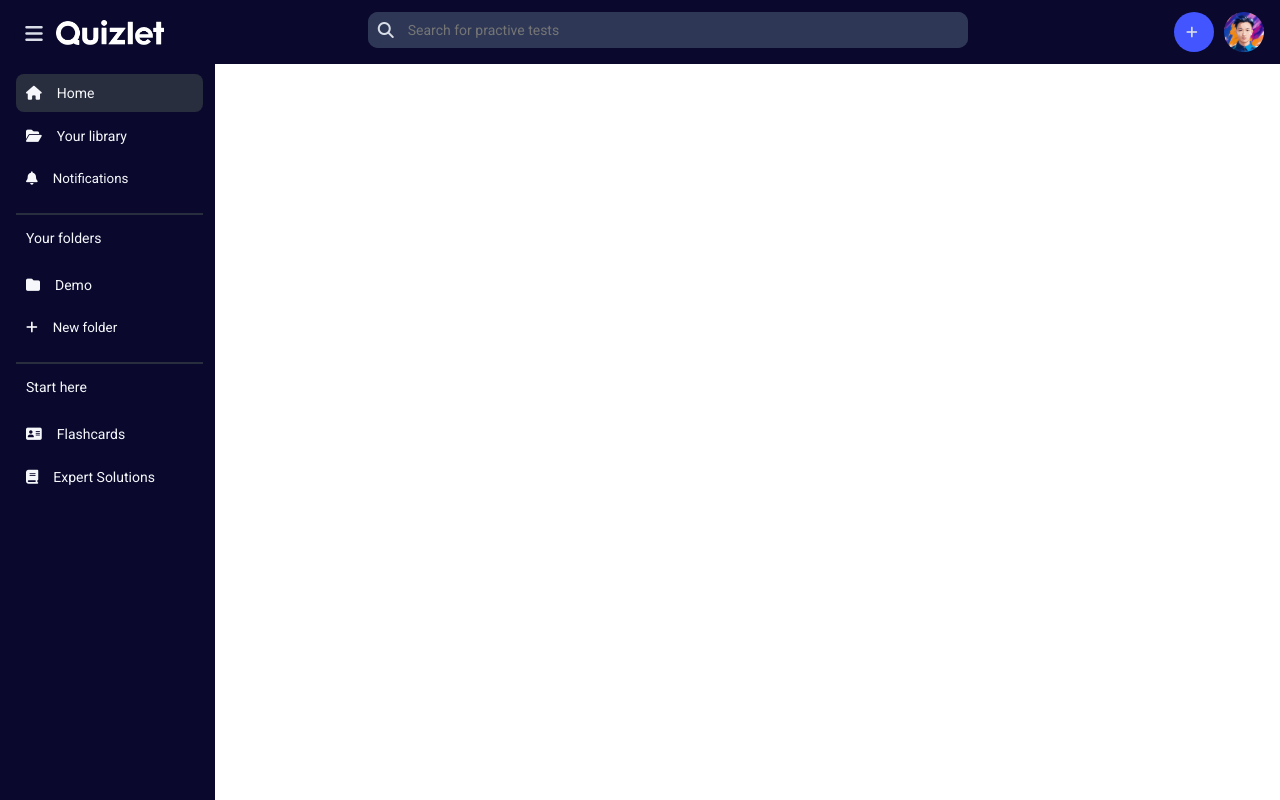
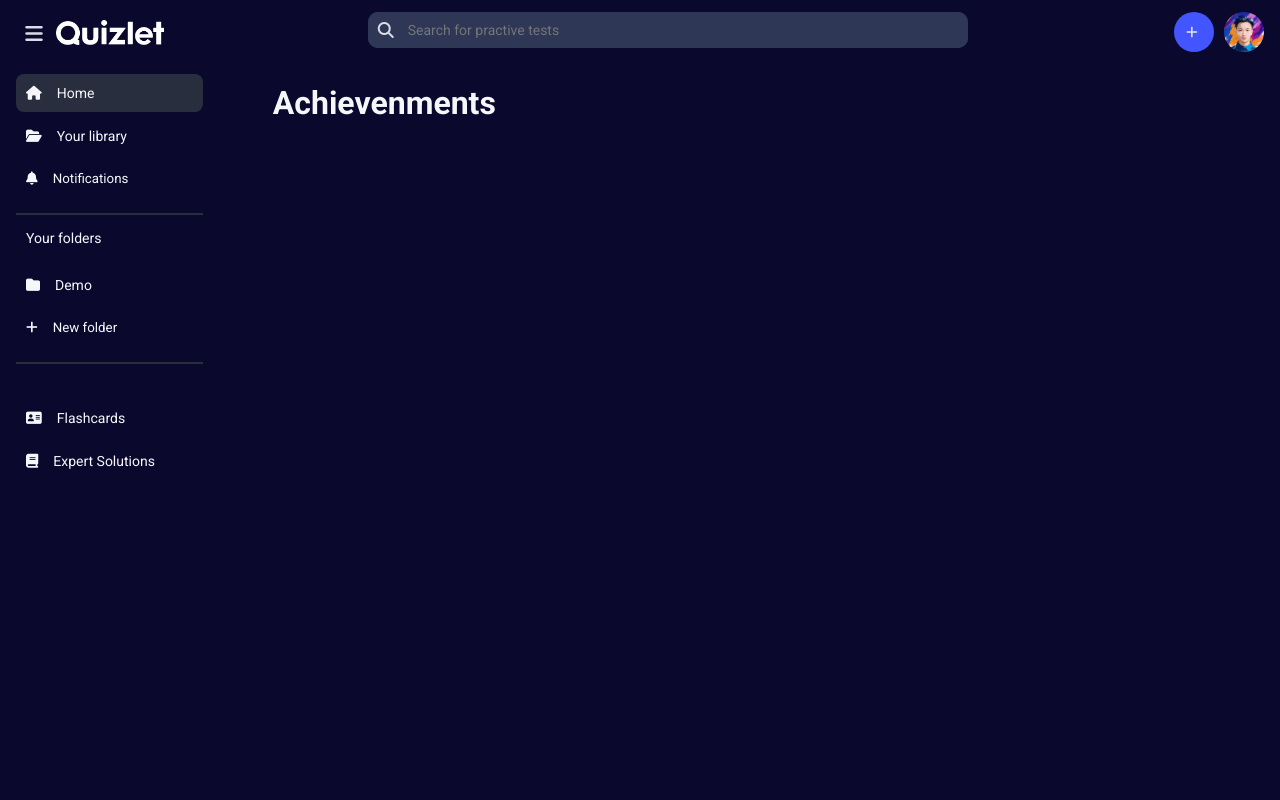
Before and after one commit to tnanh1407/quizletWebApp, a React (Vite) app in the folder FrontEnd/: page /class-item in a window 1280 px wide. Built offline with nearby package versions, Linux system fonts and the light colour scheme.

Commit message:
update họp 9/10

```diff
--- a/FrontEnd/src/App.jsx
+++ b/FrontEnd/src/App.jsx
@@ -17,6 +17,9 @@ import "./components/Navbar/Page/YourLibrary/LibraryChildren/ExpertSolution/CssE
 import "./components/Navbar/Page/YourLibrary/LibraryChildren/FlashCard/CssFlashCard.css";
 import "./components/Navbar/Page/YourLibrary/LibraryChildren/Folders/CssFolders.css";
 import "./components/Navbar/Page/YourLibrary/LibraryChildren/PracticeTests/CssPracticeTests.css";
+import "./components/Achievements/CssAchievements.css";
+// Thêm Css Component
+
 import Header from "./components/Header/Header.jsx";
 import MainContent from "./components/MainContent/MainContent.jsx";
 import Navbar from "./components/Navbar/Navbar.jsx";
@@ -33,6 +36,8 @@ import ExpertSolutions from "./components/Navbar/Page/ExpertSolution/ExpertSolut
 import FlashCard from "./components/FlashCardItems/FlashCard.jsx";
 import SettingAccount from "./components/SettingAccount/SettingAccount.jsx";
 import SectionClass from "./components/Sections/SectionClass/SectionClass.jsx";
+import Achievements from "./components/Achievements/Achievements.jsx";
+// Thêm Component
 
 function App() {
   const [isPadded, setIsPadded] = useState(true);
@@ -67,15 +72,15 @@ function App() {
             path="/settingaccount"
             element={<SettingAccount isPadded={isPadded} />}
           />
-
+          <Route path="/class" element={<SectionClass isPadded={isPadded} />} />
           <Route
-            path="/class"
-            element={<SectionClass isPadded={isPadded} />}
+            path="/achievenments"
+            element={<Achievements isPadded={isPadded} />}
           />
-          {/* <Route
-            path="/flashcard/:idflashcard"
-            element={<FlashCard isPadded={isPadded} />}
-          /> */}
+          <Route
+            path="/class-item"
+            element={<Achievements isPadded={isPadded} />}
+          />
         </Routes>
       </Router>
     </>
--- /dev/null
+++ b/FrontEnd/src/components/Achievements/Achievements.jsx
@@ -0,0 +1,14 @@
+export default function Achievements({ isPadded }) {
+  return (
+    <div
+      className="main flex"
+      style={{ paddingLeft: isPadded ? "200px" : "60px" }}
+    >
+      <div className="maincontent">
+        <div className="main-content">
+          <h1>Achievenments</h1>
+        </div>
+      </div>
+    </div>
+  );
+}
--- a/FrontEnd/src/components/Footer/Footer.jsx
+++ b/FrontEnd/src/components/Footer/Footer.jsx
@@ -1,4 +1,4 @@
-export default function Footer(){
+export default function Footer() {
   return (
     <div className="footer flex">
       <div className="footer-other flex">
@@ -13,5 +13,5 @@ export default function Footer(){
         <p>English</p>
       </div>
     </div>
-    )
+  );
 }
--- a/FrontEnd/src/components/Header/Header.jsx
+++ b/FrontEnd/src/components/Header/Header.jsx
@@ -1,6 +1,6 @@
 import account from "../../assets/img/account.jpg";
 import logo from "../../assets/img/logoQ.png";
-import React, { useState, useEffect, useRef } from 'react';
+import React, { useState, useEffect, useRef } from "react";
 import { Link } from "react-router-dom";
 
 export default function Header() {
@@ -19,13 +19,11 @@ export default function Header() {
   //     };
   //   }, [toggleaccountRef]);
 
-
   const [isOpenAccount, setIsOpenAccount] = useState(false);
 
   const toggleAcconut = () => {
     setIsOpenAccount(!isOpenAccount);
   };
-
 
   const [isAddFolder, setIsAddFolder] = useState(false);
 
@@ -89,7 +87,7 @@ export default function Header() {
             </div>
           </div>
           <div className="account-setting">
-            <Link to="/">
+            <Link to="/achievenments">
               <div className="setting-item flex">
                 <i className="fa-solid fa-trophy"></i>
                 <p>Achievements</p>
--- a/FrontEnd/src/components/Navbar/Navbar.jsx
+++ b/FrontEnd/src/components/Navbar/Navbar.jsx
@@ -140,8 +140,44 @@ export default function Navbar({ togglePadding }) {
             </div>
           </div>
         </div>
+        {/* <div className="navbar-two">
+          <p className={isCollapsed ? "hidden" : "block"}>Quizizz</p>
+          <Link to="/" onClick={() => handleActive("flashcards")}>
+            <div
+              className={`navbar-a flex ${
+                activeItem === "flashcards" ? "active" : ""
+              }`}
+              id="navbar-one-flash-cards"
+            >
+              <i className="fa-solid fa-address-card"></i>
+              <p className={isCollapsed ? "hidden" : "block"}>Create Quizizz</p>
+            </div>
+          </Link>
+          <Link to="/" onClick={() => handleActive("expert-solutions")}>
+            <div
+              className={`navbar-a flex ${
+                activeItem === "expert-solutions" ? "active" : ""
+              }`}
+              id="navbar-one-expert-solutions"
+            >
+              <i className="fa-solid fa-book"></i>
+              <p className={isCollapsed ? "hidden" : "block"}>Enter Code</p>
+            </div>
+          </Link>
+          <Link to="/" onClick={() => handleActive("expert-solutions")}>
+            <div
+              className={`navbar-a flex ${
+                activeItem === "expert-solutions" ? "active" : ""
+              }`}
+              id="navbar-one-expert-solutions"
+            >
+              <i className="fa-solid fa-book"></i>
+              <p className={isCollapsed ? "hidden" : "block"}>Library</p>
+            </div>
+          </Link>
+        </div> */}
         <div className="navbar-three">
-          <p className={isCollapsed ? "hidden" : "block"}>Start here</p>
+          <p className={isCollapsed ? "hidden" : "block"}></p>
           <Link to="/flashcards" onClick={() => handleActive("flashcards")}>
             <div
               className={`navbar-a flex ${
--- a/FrontEnd/src/components/Navbar/Page/FlashCards/FlashCards.jsx
+++ b/FrontEnd/src/components/Navbar/Page/FlashCards/FlashCards.jsx
@@ -108,7 +108,7 @@ export default function FlashCards({ isPadded }) {
               </div>
               <div className="create-flashcard-maincontent flex">
                 <div className="create-flashcard-maincontent-left flex">
-                  {/* <button className="button-import-flashcard-main">
+                  <button className="button-import-flashcard-main">
                     <div className="flex">
                       <i class="fa-solid fa-plus"></i>
                       <p>Import</p>
@@ -122,7 +122,7 @@ export default function FlashCards({ isPadded }) {
                     <div className="lock-flashcard-main">
                       <i class="fa-solid fa-lock"></i>
                     </div>
-                  </button> */}
+                  </button>
                 </div>
                 <div className="create-flashcard-maincontent-right flex">
                   {/* <p>Suggestions</p> */}
@@ -134,16 +134,16 @@ export default function FlashCards({ isPadded }) {
                       <i class="fa-solid fa-gear"></i>
                     </div>
                   </button>
-                  {/* <button className="button-create-flashcard-maincontent-swap">
+                  <button className="button-create-flashcard-maincontent-swap">
                     <div className="create-flashcard-maincontent-swap">
                       <i class="fa-solid fa-right-left"></i>
                     </div>
-                  </button> */}
-                  {/* <button className="button-create-flashcard-maincontent-keyboard">
+                  </button>
+                  <button className="button-create-flashcard-maincontent-keyboard">
                     <div className="create-flashcard-maincontent-keyboard">
                       <i class="fa-solid fa-keyboard"></i>
                     </div>
-                  </button> */}
+                  </button>
                   <button
                     className="button-create-flashcard-maincontent-delete"
                     onClick={toggleDeleteCard}
--- a/FrontEnd/src/components/Sections/SectionClass/SectionClass.jsx
+++ b/FrontEnd/src/components/Sections/SectionClass/SectionClass.jsx
@@ -1,5 +1,5 @@
-export default function SectionClass({isPadded}){
-    return(
+export default function SectionClass({ isPadded }) {
+  return (
     <>
       <div
         className="main flex"
@@ -12,5 +12,5 @@ export default function SectionClass({isPadded}){
         </div>
       </div>
     </>
-    )
+  );
 }
--- a/FrontEnd/src/components/Sections/SectionClasses.jsx
+++ b/FrontEnd/src/components/Sections/SectionClasses.jsx
@@ -1,6 +1,6 @@
 import { Link } from "react-router-dom";
 
-export default function SectionClasses(){
+export default function SectionClasses() {
   return (
     <>
       <section className="sectionclasses">
@@ -21,5 +21,5 @@ export default function SectionClasses(){
         </Link>
       </section>
     </>
-    )
+  );
 }
```
Also changed, not shown: FrontEnd/src/components/Achievements/CssAchievements.css (added), FrontEnd/src/components/Sections/SectionClass/CssSectionClass.css (added). Lines whose indentation alone changed are shown as unchanged.
